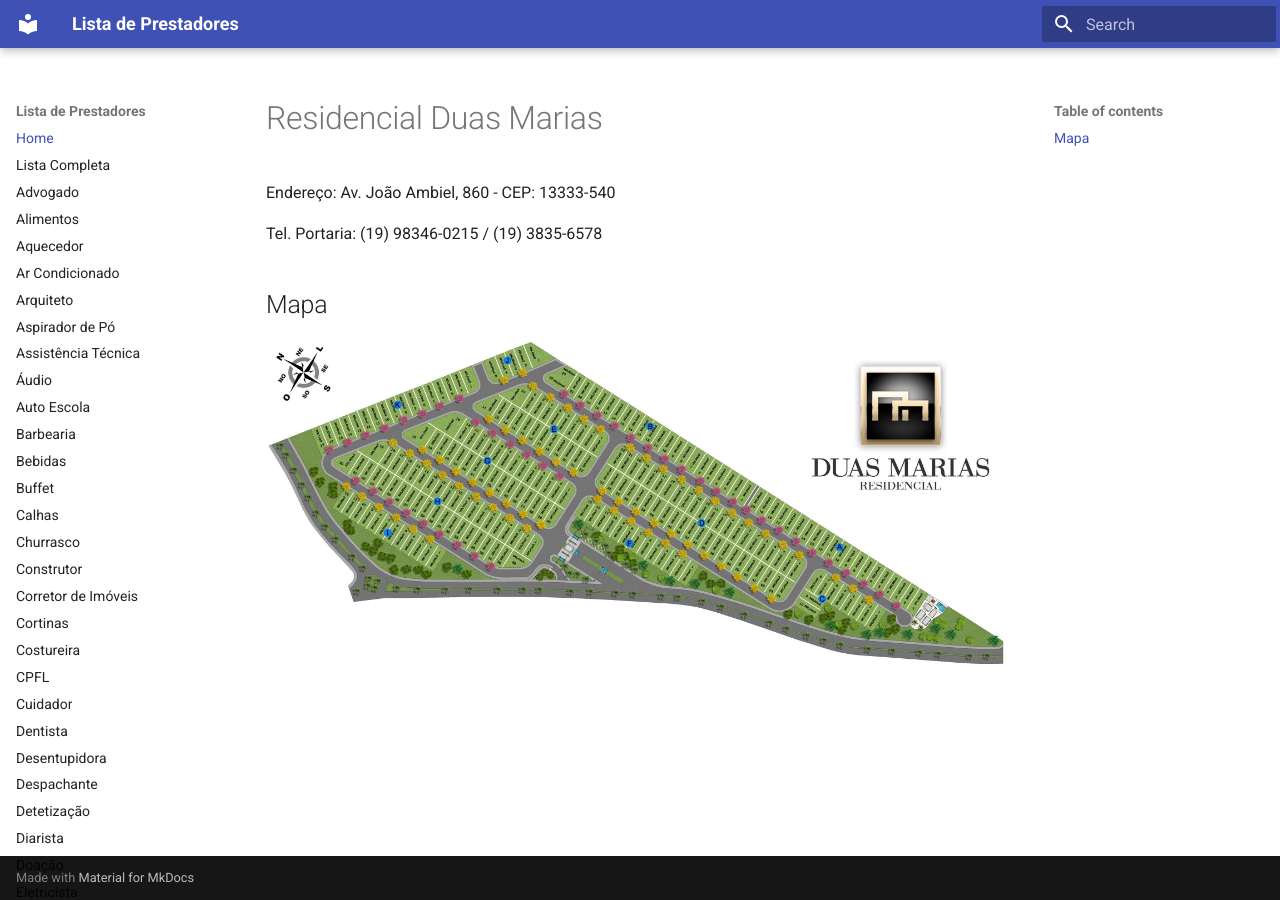
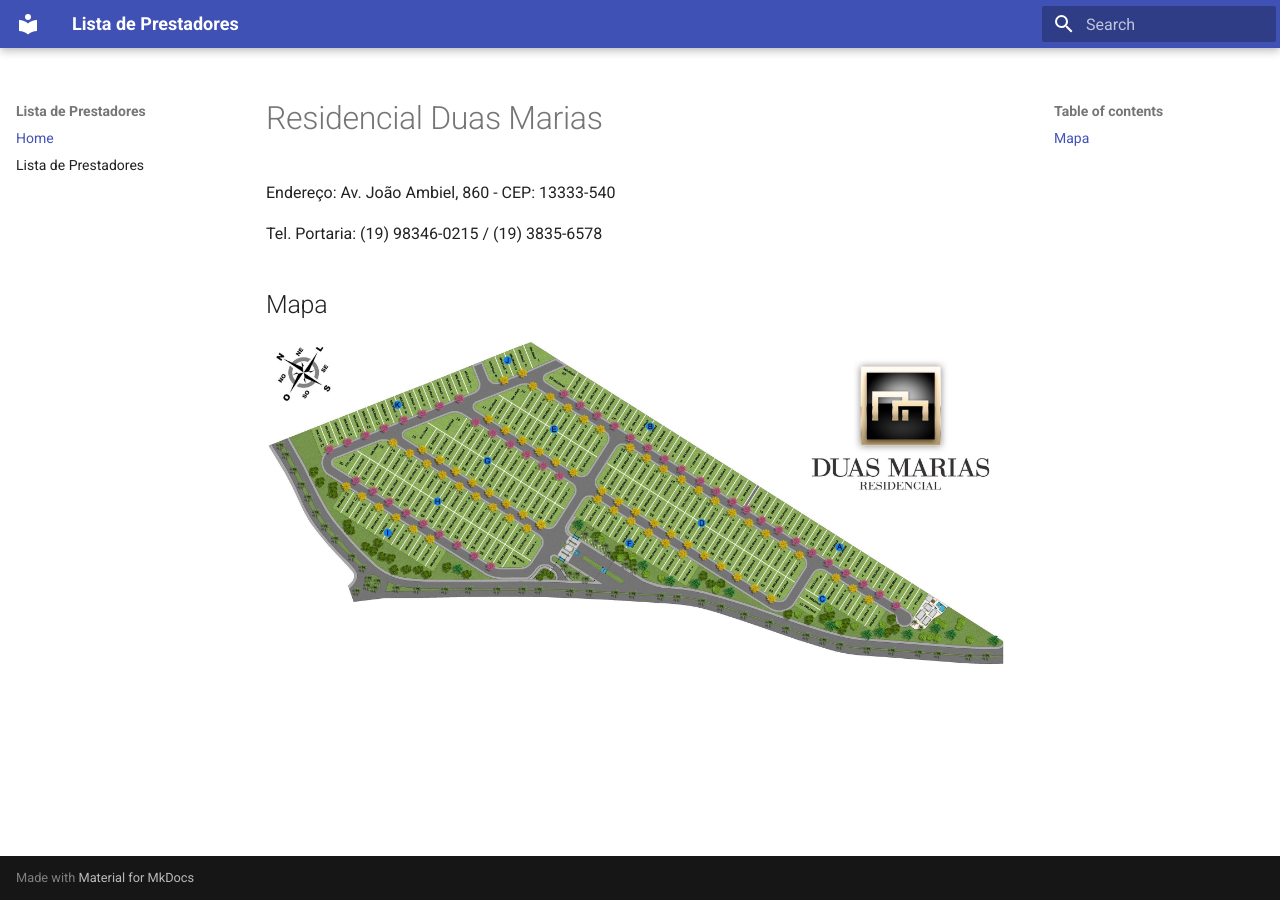
Before and after one commit to duas-marias/duas-marias.github.io, an MkDocs documentation site: the page built from docs/index.md, in a window 1280 px wide. Built offline with MkDocs 1.6.1 and Material for MkDocs 9.7.7, drawn with Linux system fonts in a browser that asks for light colours; comment, search, counter and statistics services are not loaded; some of the changed lines change nothing that is shown.

Commit message:
Update mkdocs.yml

```diff
--- a/mkdocs.yml
+++ b/mkdocs.yml
@@ -18,74 +18,4 @@ extra_javascript:
 
 nav:
   - Home: index.md
-  - Lista Completa: all.md
-  - Advogado: advogado.md
-  - Alimentos: alimentos.md
-  - Aquecedor: aquecedor.md
-  - Ar Condicionado: ar_condicionado.md
-  - Arquiteto: arquiteto.md
-  - Aspirador de Pó: aspiradort.md
-  - Assistência Técnica: assist_tecnica.md
-  - Áudio: audio.md
-  - Auto Escola: auto_escola.md
-  - Barbearia: barbearia.md
-  - Bebidas: bebidas.md
-  - Buffet: buffet.md
-  - Calhas: calhas.md
-  - Churrasco: churrasco.md
-  - Construtor: construtor.md
-  - Corretor de Imóveis: corretor_imoveis.md
-  - Cortinas: cortinas.md
-  - Costureira: costureira.md
-  - CPFL: cpfl.md
-  - Cuidador: cuidador.md
-  - Dentista: dentista.md
-  - Desentupidora: desentupidora.md
-  - Despachante: despachante.md
-  - Detetização: detetizacao.md
-  - Diarista: diarista.md
-  - Doação: doacao.md
-  - Eletricista: eletricista.md
-  - Encanador: encanador.md
-  - Energia Solar: energia_solar.md
-  - Engenheiro Calculista: eng_calculista.md
-  - Espelhos: espelho.md
-  - Esquadrias: esquadrias.md
-  - Farmácia: farmacia.md
-  - Gás: gas.md
-  - Grupo Desapegos: grupo_desapegos.md
-  - Hidráulica: hidraulica.md
-  - Informática: informatica.md
-  - Internet: internet.md
-  - Jardim: jardim.md
-  - Laboratório: laboratorio.md
-  - Lavanderia: lavanderia.md
-  - Limpeza: limpeza.md
-  - Marcenaria: marcenaria.md
-  - Marmoraria: marmoraria.md
-  - Massagista: massagista.md
-  - Médico: medico.md
-  - Mudança: mudanca.md
-  - Padaria: padaria.md
-  - Passadeira: passadeira.md
-  - Pedreiro: pedreiro.md
-  - Personal Organizer: personal_org.md
-  - Pet: pet.md
-  - Pilates: pilates.md
-  - Pintor: pintor.md
-  - Piscina: piscina.md
-  - Pizza: pizza.md
-  - Podóloga: podologa.md
-  - Projetos: projetos.md
-  - Saae: saae.md
-  - Salas: sala.md
-  - Segurança: seguranca.md
-  - Seguros: seguros.md
-  - Serralheria: serralheria.md
-  - Stogare: storage.md
-  - Tapeçaria: tapecaria.md
-  - Telas de Proteção: telas.md
-  - Toldos: toldos.md
-  - Transporte: transporte.md
-  - Vacinas: vacinas.md
-  - Yoga: yoga.md
+  - Lista de Prestadores: all.md
```
